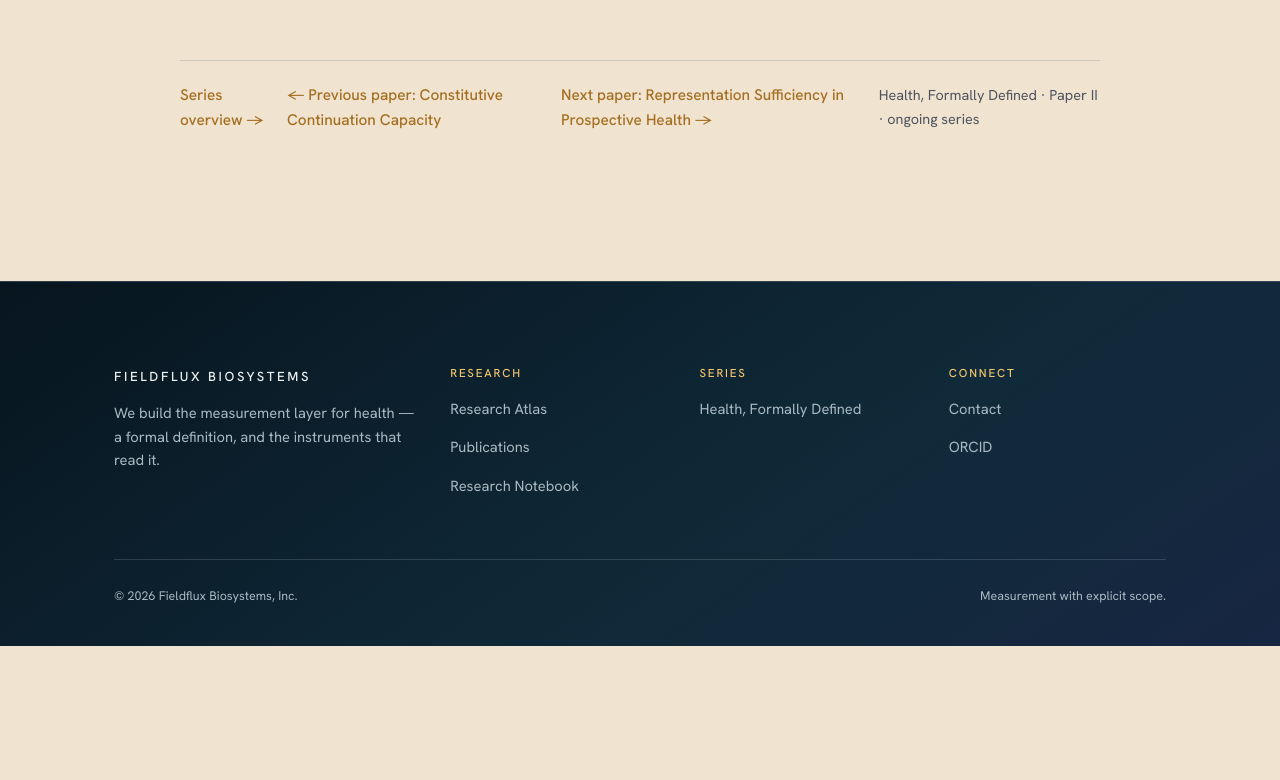
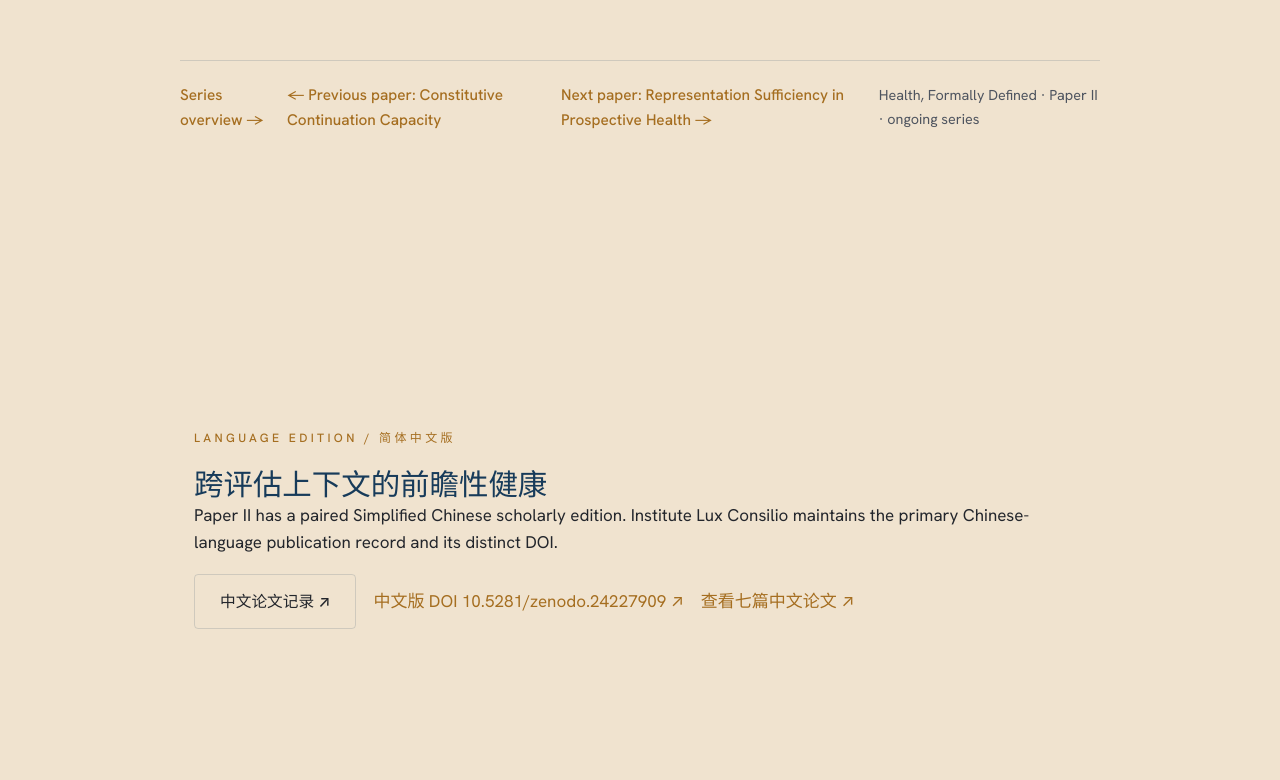
Before and after one commit to zedjames/fieldfluxbiosystems, a plain HTML site: page research-prospective-health-across-contexts.html in a window 1280 px wide. Shown: the part 2020-2800 px from the top of the page. Before the commit the page ends 2666 px from the top, so only its background shows below. Drawn offline with Linux system fonts and the light colour scheme; animation ran at ten frames a second.

Commit message:
Link Chinese Health edition II from Fieldflux English research record

```diff
--- a/research-prospective-health-across-contexts.html
+++ b/research-prospective-health-across-contexts.html
@@ -51,7 +51,7 @@
   </div>
 
   <div class="paper-series-nav"><a class="link-arrow" href="research-series-health-formally-defined.html">Series overview →</a><a class="link-arrow" href="research-constitutive-continuation-capacity.html">← Previous paper: Constitutive Continuation Capacity</a><a class="link-arrow" href="research-representation-sufficiency-prospective-health.html">Next paper: Representation Sufficiency in Prospective Health →</a><p class="subtle">Health, Formally Defined · Paper II · ongoing series</p></div>
-</article></div></section></main>
+</article></div></section><section class="section" aria-label="Simplified Chinese research edition"><div class="wrap" style="max-width:1020px"><p class="eyebrow">Language edition / 简体中文版</p><h2 style="font-size:clamp(22px,2.3vw,30px)" lang="zh-Hans">跨评估上下文的前瞻性健康</h2><p>Paper II has a paired Simplified Chinese scholarly edition. Institute Lux Consilio maintains the primary Chinese-language publication record and its distinct DOI.</p><p><a class="btn btn--ghost" href="https://instituteluxconsilio.org/publication-hfd2-zh.html" lang="zh-Hans">中文论文记录 ↗</a>　<a href="https://doi.org/10.5281/zenodo.24227909" target="_blank" rel="noopener">中文版 DOI 10.5281/zenodo.24227909 ↗</a>　<a href="research-health-formally-defined-zh.html" lang="zh-Hans">查看七篇中文论文 ↗</a></p></div></section></main>
 
 <footer class="footer"><div class="wrap"><div class="footer__top"><div class="footer__brand"><a class="brand" href="index.html"><span class="brand__word">FIELDFLUX&nbsp;BIOSYSTEMS</span></a><p>We build the measurement layer for health — a formal definition, and the instruments that read it.</p></div><div class="footer__col"><h4>Research</h4><ul><li><a href="research-atlas.html">Research Atlas</a></li><li><a href="research.html">Publications</a></li><li><a href="notebook.html">Research Notebook</a></li></ul></div><div class="footer__col"><h4>Series</h4><ul><li><a href="research-series-health-formally-defined.html">Health, Formally Defined</a></li></ul></div><div class="footer__col"><h4>Connect</h4><ul><li><a href="contact.html">Contact</a></li><li><a href="https://orcid.org/0009-0000-2120-0739" target="_blank" rel="me noopener">ORCID</a></li></ul></div></div><div class="footer__bottom"><p>© 2026 Fieldflux Biosystems, Inc.</p><p>Measurement with explicit scope.</p></div></div></footer><script src="assets/js/fieldflux.js?v=16" defer></script>
 </body></html>
```
